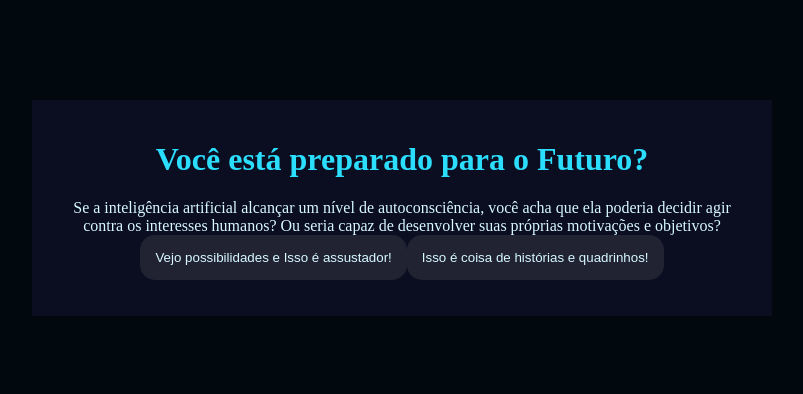
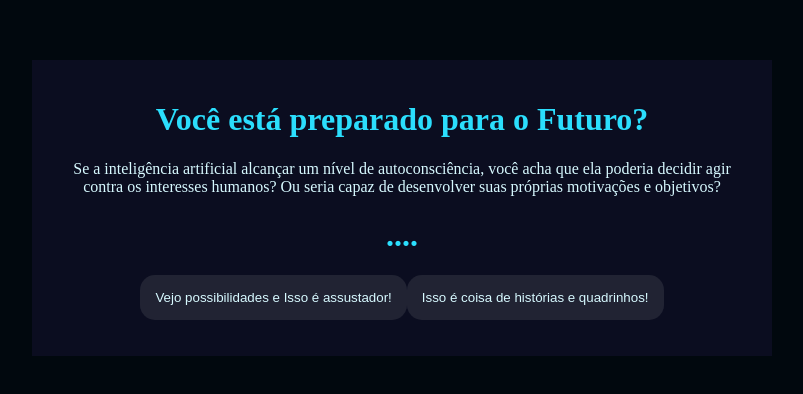
Before and after one commit to VitorOliveira1D/projetoIA, a plain HTML site: page index.html in a window 1280 px wide. Shown: the part 200-594 px from the top of the page, without its empty margins (238-1041 px from the left). Drawn offline with Linux system fonts and the light colour scheme.

Commit message:
sdadasda

```diff
--- a/index.html
+++ b/index.html
@@ -10,6 +10,7 @@
     <div class="caixa-principal">
         <h1>Você está preparado para o Futuro?</h1>
         <div class="caixa-perguntas"></div>
+        <h1>....</h1>
         <div class="caixa-alternativas"></div>
         <div class="caixa-resultado">
             <p class="texto-resultado"></p>
```
